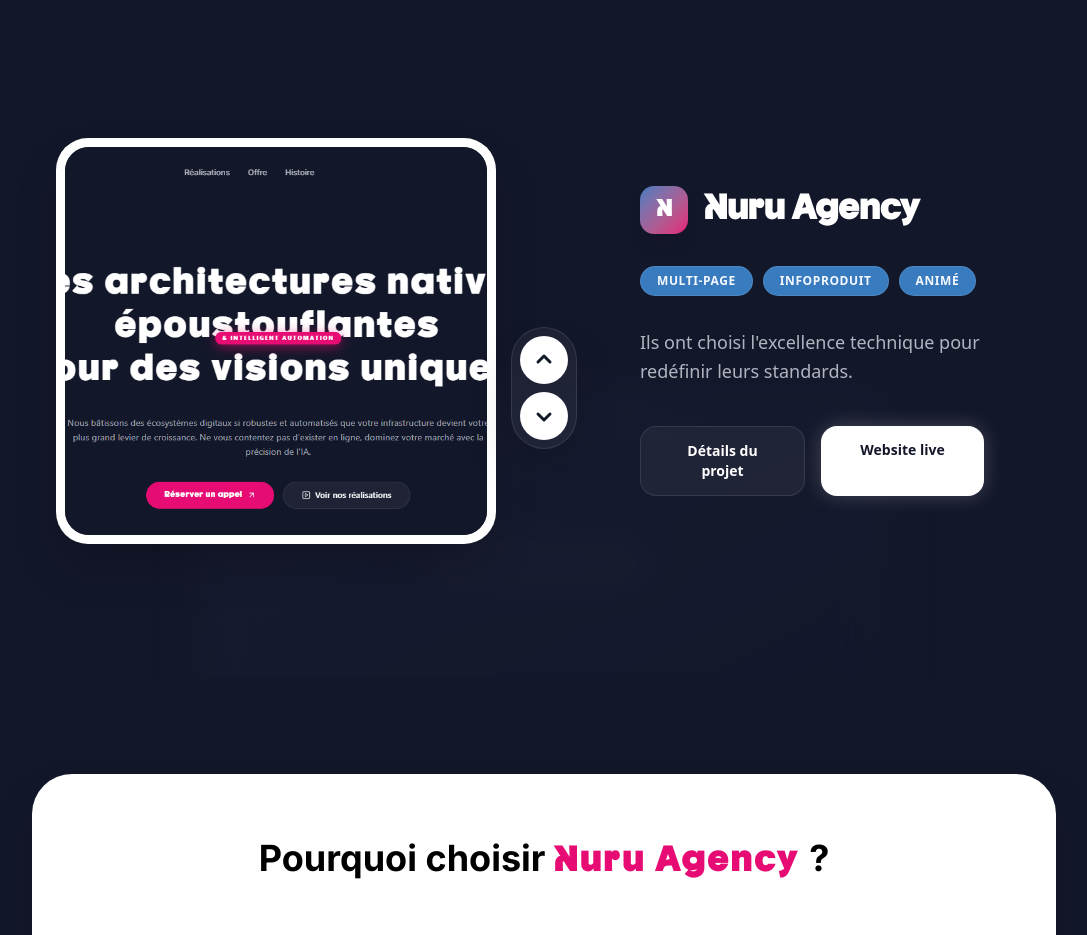
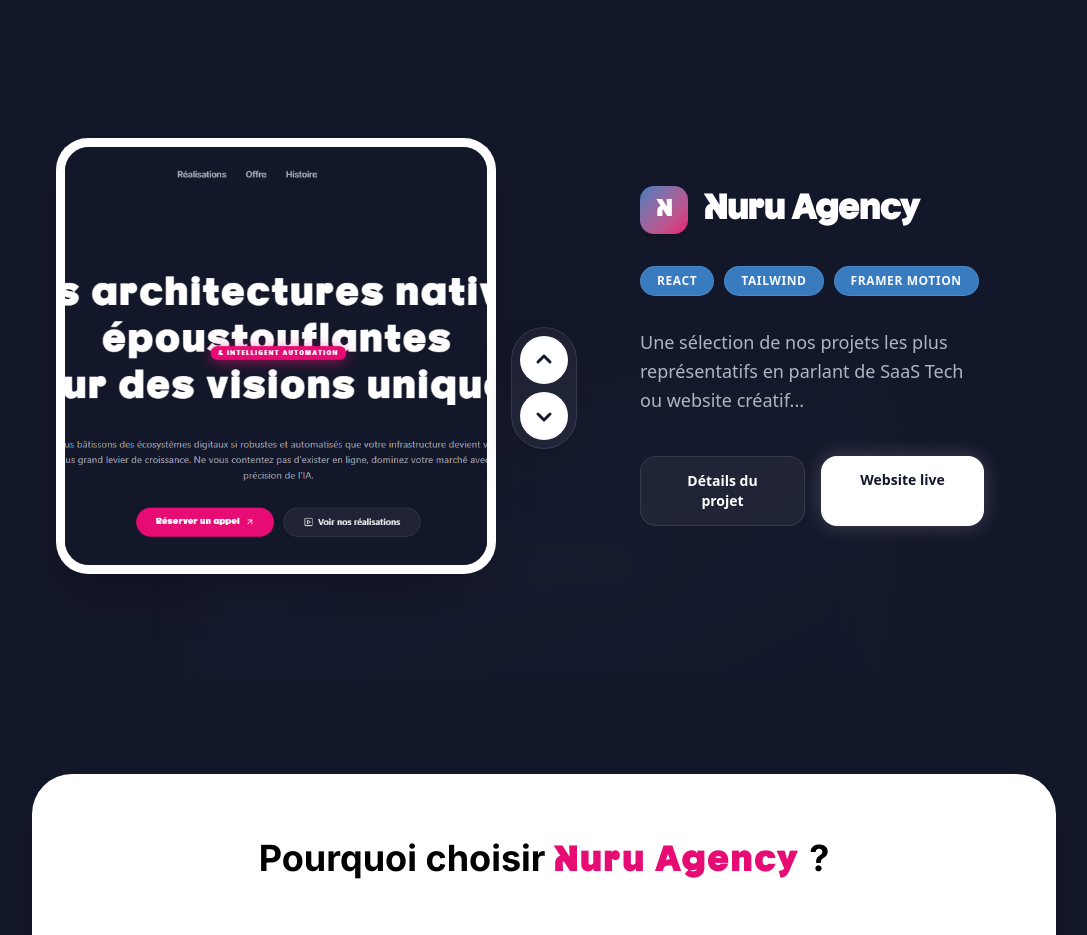
Before and after one commit to NuruAgency/nuru-agency-site, a Next.js app: page / in a window 1280 px wide. Shown: the part 1400-2335 px from the top of the page, without its empty margins (96-1183 px from the left). Built offline with nearby package versions, Linux system fonts and the light colour scheme.

Commit message:
poush oh

```diff
--- a/src/components/pages/landing/components/PortfolioSection.tsx
+++ b/src/components/pages/landing/components/PortfolioSection.tsx
@@ -5,7 +5,8 @@
 import Link from "next/link";
 import Image from "next/image";
 import { ChevronUp, ChevronDown } from "lucide-react";
-import { portfolioData } from "@/data/portfolio.data";
+// 1. On importe les données centralisées
+import { showcaseProjects } from "@/data/projects.data";
 
 export function PortfolioSection() {
   const [currentIndex, setCurrentIndex] = useState(0);
@@ -13,50 +14,58 @@
 
   const nextProject = () => {
     setDirection(1);
-    setCurrentIndex((prev) => (prev + 1) % portfolioData.length);
+    setCurrentIndex((prev) => (prev + 1) % showcaseProjects.length);
   };
 
   const prevProject = () => {
     setDirection(-1);
-    setCurrentIndex((prev) => (prev - 1 + portfolioData.length) % portfolioData.length);
+    setCurrentIndex((prev) => (prev - 1 + showcaseProjects.length) % showcaseProjects.length);
   };
 
+  // 2. Les Variants ajustés pour recréer l'effet Peek avec AnimatePresence
   const variants: Variants = {
+    // La nouvelle carte arrive (floutée et réduite) depuis le bas (ou le haut)
     enter: (direction: number) => ({
-      y: direction > 0 ? 200 : -200,
-      opacity: 0,
-      scale: 0.9,
+      y: direction > 0 ? "50%" : "-50%",
+      opacity: 0.2,
+      scale: 0.85,
       filter: "blur(20px)",
+      zIndex: direction > 0 ? 10 : 0, // Gère qui passe par-dessus qui
     }),
+    // La carte est au centre, nette et à 100%
     center: {
-      y: 0,
+      y: "0%",
       opacity: 1,
       scale: 1,
       filter: "blur(0px)",
-      transition: { type: "spring", stiffness: 300, damping: 25 }
+      zIndex: 20,
+      transition: { duration: 0.6, ease: [0.32, 0.72, 0, 1] } // La transition ultra-fluide Apple !
     },
+    // L'ancienne carte part (devient floutée et réduite)
     exit: (direction: number) => ({
-      y: direction > 0 ? -150 : 150,
+      y: direction > 0 ? "-50%" : "50%",
       opacity: 0,
-      scale: 0.95,
-      filter: "blur(10px)",
-      transition: { duration: 0.3 }
+      scale: 0.85,
+      filter: "blur(15px)",
+      zIndex: direction > 0 ? 0 : 10,
+      transition: { duration: 0.5, ease: [0.32, 0.72, 0, 1] }
     })
   };
 
-  const currentProject = portfolioData[currentIndex];
-  const nextProj = portfolioData[(currentIndex + 1) % portfolioData.length];
+  // 3. On utilise les données de showcaseProjects
+  const currentProject = showcaseProjects[currentIndex];
+  const nextProj = showcaseProjects[(currentIndex + 1) % showcaseProjects.length];
 
   return (
     <section id="realisations" className="pt-24 pb-10 relative flex justify-center overflow-visible z-10">
       <div className="container max-w-5xl px-4 md:px-6 relative">
 
-        {/* --- LE PROJET SUIVANT FLOU (En dessous) --- */}
+        {/* --- LE PROJET SUIVANT FLOU (En dessous) - Ton Design d'origine --- */}
         <div className="absolute -bottom-24 md:-bottom-32 left-1/2 -translate-x-1/2 w-[85%] md:w-[75%] h-[400px] rounded-[32px] opacity-40 blur-xl scale-[0.90] z-0 pointer-events-none transition-all duration-500 bg-white/5 p-2 shadow-2xl border border-white/10">
            <div className="w-full h-full bg-nuru-surface rounded-[24px] relative overflow-hidden flex items-center justify-center">
               <div className="absolute inset-0 bg-gradient-to-br from-[#1E233A] to-[#13172A]" />
               <div className="relative z-10 text-white/40 font-bold tracking-widest text-sm uppercase font-sans">
-                 Mockup {nextProj.title}
+                 Mockup {nextProj.clientName}
               </div>
            </div>
         </div>
@@ -64,7 +73,7 @@
         {/* --- CARROUSEL PRINCIPAL --- */}
         <div className="relative z-20 w-full min-h-[500px]">
 
-          {/* BOUTONS VERTICAUX : Parfaitement centrés grâce à l'espace libéré par lg:gap-24 */}
+          {/* BOUTONS VERTICAUX : Parfaitement centrés dans le gap-24 */}
           <div className="absolute left-1/2 top-1/2 -translate-x-1/2 -translate-y-1/2 z-50 hidden lg:flex flex-col gap-2 bg-white/5 border border-white/10 p-2 rounded-full backdrop-blur-xl shadow-2xl">
             <button
               onClick={prevProject}
@@ -80,7 +89,8 @@
             </button>
           </div>
 
-          <AnimatePresence custom={direction} mode="wait">
+          {/* ATTENTION : Le mode "popLayout" permet aux cartes de se croiser (effet Peek) au lieu de s'attendre */}
+          <AnimatePresence custom={direction} mode="popLayout" initial={false}>
             <motion.div
               key={currentIndex}
               custom={direction}
@@ -88,16 +98,16 @@
               initial="enter"
               animate="center"
               exit="exit"
-              // CORRECTION ICI 👇 : lg:gap-24 au lieu de gap-8 pour libérer le centre
-              className="grid grid-cols-1 lg:grid-cols-2 gap-8 lg:gap-24 items-stretch relative"
+              // On garde exactement tes classes
+              className="grid grid-cols-1 lg:grid-cols-2 gap-8 lg:gap-24 items-stretch relative origin-center"
             >
 
               {/* --- IMAGE GAUCHE --- */}
               <div className="relative aspect-square md:aspect-[4/3] lg:aspect-auto rounded-[32px] overflow-hidden bg-white p-2 shadow-2xl border border-white/10">
                 <div className="w-full h-full bg-nuru-surface rounded-[24px] relative overflow-hidden group">
                    <Image
-        src={currentProject.image}
-        alt={`Mockup du projet ${currentProject.title}`}
+                      src={currentProject.gallery[0] || "/assets/placeholder.jpg"}
+                      alt={`Mockup du projet ${currentProject.clientName}`}
                       fill
                       sizes="(max-width: 1024px) 100vw, 50vw"
                       className="object-cover object-top transition-transform duration-700 group-hover:scale-105"
@@ -107,20 +117,21 @@
               </div>
 
               {/* --- CARTE DROITE --- */}
-              <div className="p-8 md:p-12 rounded-[32px] flex flex-col justify-center ">
+              <div className="p-8 md:p-12 rounded-[32px] flex flex-col justify-center">
 
                 <div className="flex items-center gap-4 mb-8">
                   <div className="w-12 h-12 rounded-[14px] bg-gradient-to-br from-nuru-blue to-nuru-primary flex items-center justify-center font-glitz text-white font-bold text-2xl shadow-lg">
-                    {currentProject.logo}
+                    {/* On utilise la première lettre du client comme Logo dynamique */}
+                    {currentProject.clientName.charAt(0)}
                   </div>
                   <h3 className="text-3xl md:text-4xl font-bold text-white tracking-wide font-glitz">
-                    {currentProject.title}
+                    {currentProject.clientName}
                   </h3>
                 </div>
 
                 <div className="flex flex-wrap gap-2.5 mb-8">
                   {currentProject.tags.map((tag, i) => (
-                    <span key={i} className="px-4 py-1.5 rounded-full  border border-white/10 bg-[#397BBF] text-xs font-bold uppercase tracking-wider font-sans">
+                    <span key={i} className="px-4 py-1.5 rounded-full border border-white/10 bg-[#397BBF] text-xs font-bold uppercase tracking-wider font-sans">
                       {tag}
                     </span>
                   ))}
@@ -128,35 +139,37 @@
 
                 <div className="flex-grow">
                   <p className="text-nuru-text/70 text-base md:text-lg leading-relaxed mb-10 font-sans">
-                    {currentProject.description}
+                    {currentProject.shortDescription}
                   </p>
                 </div>
 
                 <div className="flex flex-col sm:flex-row gap-4 mt-auto">
                   <Link
-                    href={currentProject.detailsLink}
+                    href={`/realisations/${currentProject.slug}`}
                     className="flex-1 py-3.5 px-6 rounded-2xl border border-white/10 bg-white/5 text-center text-white font-semibold text-sm hover:bg-white/10 transition-all font-sans"
                   >
                     Détails du projet
                   </Link>
-                  <Link
+                  <a
                     href={currentProject.liveLink}
+                    target="_blank"
+                    rel="noopener noreferrer"
                     className="flex-1 py-3.5 px-6 rounded-2xl bg-white text-nuru-background text-center font-bold text-sm hover:scale-105 transition-all font-sans shadow-[0_0_20px_rgba(255,255,255,0.2)]"
                   >
                     Website live
-                  </Link>
+                  </a>
                 </div>
               </div>
 
             </motion.div>
           </AnimatePresence>
 
-          {/* Boutons Mobiles (En bas avec Flèches Haut/Bas aussi) */}
-          <div className="flex items-center justify-center gap-4  lg:hidden z-30 relative">
-             <button onClick={prevProject} className="w-12 h-12 bg-white rounded-full flex items-center justify-center text-nuru-background shadow-xl">
+          {/* Boutons Mobiles (En bas avec Flèches Haut/Bas) */}
+          <div className="flex items-center justify-center gap-4 lg:hidden z-30 relative mt-8">
+             <button onClick={prevProject} className="w-12 h-12 bg-white rounded-full flex items-center justify-center text-nuru-background shadow-xl active:scale-95 transition-transform">
                <ChevronUp className="w-6 h-6 mb-0.5" />
              </button>
-             <button onClick={nextProject} className="w-12 h-12 bg-white rounded-full flex items-center justify-center text-nuru-background shadow-xl">
+             <button onClick={nextProject} className="w-12 h-12 bg-white rounded-full flex items-center justify-center text-nuru-background shadow-xl active:scale-95 transition-transform">
                <ChevronDown className="w-6 h-6 mt-0.5" />
              </button>
           </div>
```
Also changed, not shown: src/data/projects.data.ts (+21 -21 lines), public/assets/icon.png (added). Lines whose indentation alone changed are shown as unchanged.
